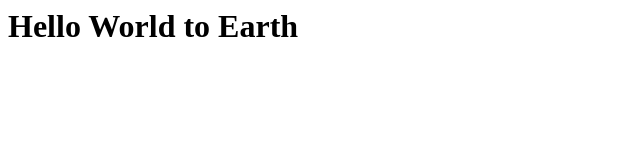
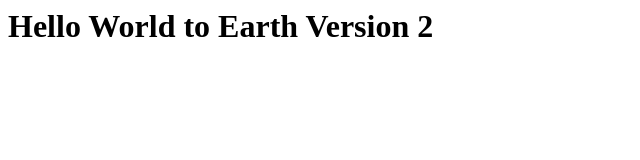
Before and after one commit to nagswe/demorepo, a plain HTML site: page index.html in a window 1280 px wide. Shown: the whole page, without its empty margins (0-640 px from the left). Drawn offline with Linux system fonts and the light colour scheme.

Commit message:
Update index.html

```diff
--- a/index.html
+++ b/index.html
@@ -1,7 +1,7 @@
 <html>
   <body>
     <h1>
-      Hello World to Earth
+      Hello World to Earth Version 2
     </h1>
   </body>
 </html>
```
